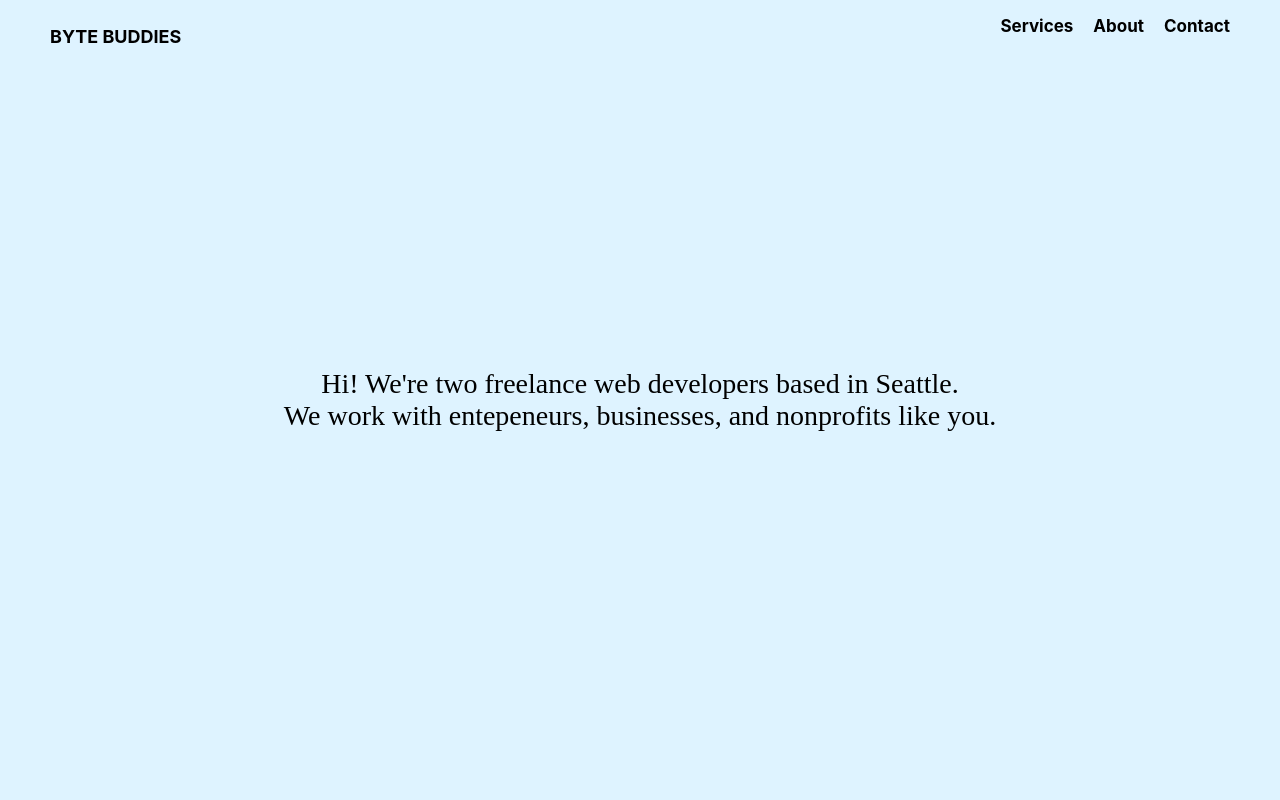
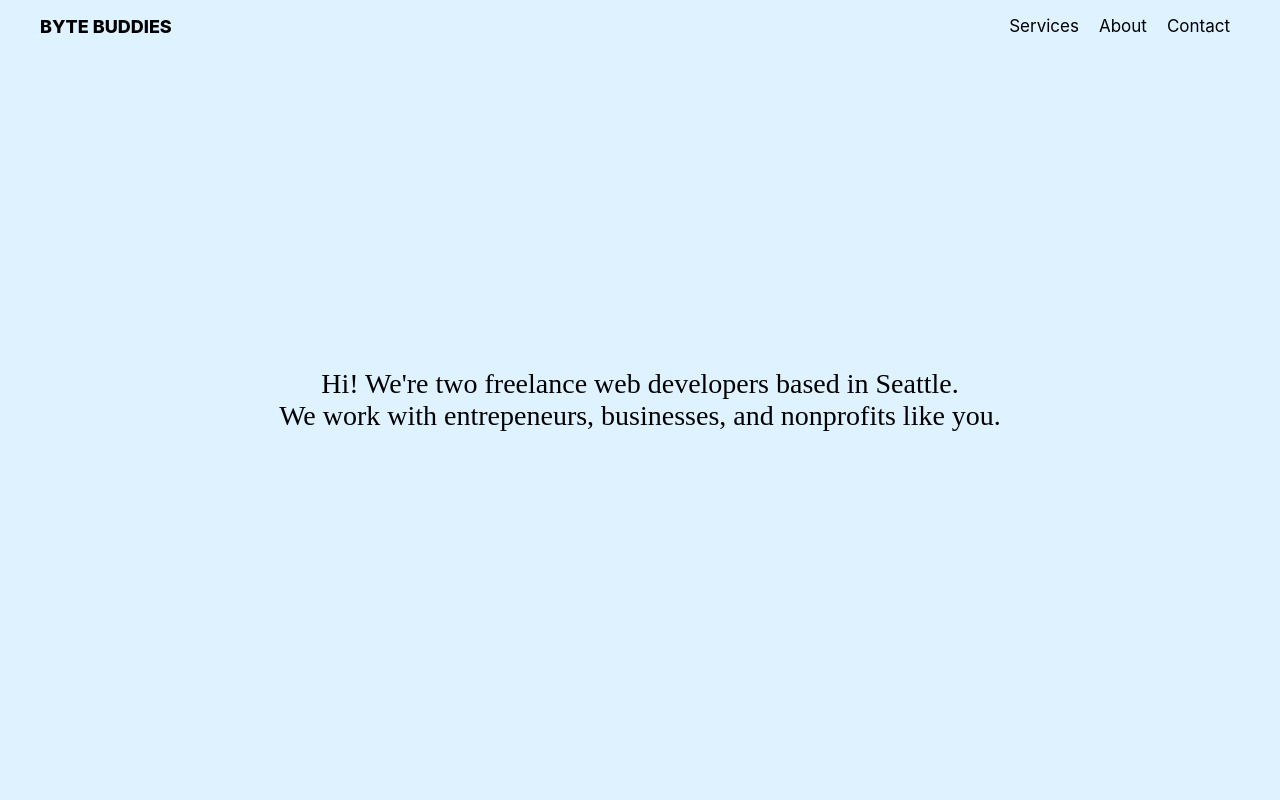
Before and after one commit to ByteBuddiesInc/Portfolio-Website, a React (Create React App) app: page / in a window 1280 px wide. Shown: the top 800 px of the page. Built offline with nearby package versions, Linux system fonts and the light colour scheme.

Commit message:
altered lgoo

```diff
--- a/src/App.css
+++ b/src/App.css
@@ -15,15 +15,13 @@
 }
 
 .services {
-  margin-top: 100vh; /* add margin-top equal to viewport height */
-  background-color: #063523;
+  background-color: #bcd2ff;
 }
 
 .link {
   text-decoration: none;
   display: inline;
   padding: 10px 10px;
-  font-weight: 700;
   font-size: large;
   cursor: pointer;
   position: relative; /* Add position:relative to allow for absolute positioning of the underline */
@@ -40,14 +38,12 @@
 }
 
 .main {
-  position: fixed; /* set position to fixed */
   top: 0; /* set top to 0 to keep it at the top */
   z-index: -1; /* set z-index to a lower value than other sections */
   text-align: left;
   font-family: 'Source Code Pro';
   background-color: #def3ff;
   width: 100%; /* set width to 100% */
-  height: 100%; /* set height to 100% */
   overflow: auto; /* enable scrolling if necessary */
 }
 
@@ -70,8 +66,11 @@
 
 #logo {
   float: left;
-  display: inline-block;
+  font-size: 18px;
+  font-weight: 800;
   cursor: pointer;
+  text-decoration: none;
+  display: inline;
 }
 
 .link::after {
--- a/src/App.js
+++ b/src/App.js
@@ -18,7 +18,7 @@ function App() {
     <div className="App">
       <div className="hero">
         <ul>
-        <li onClick={() => scrollToSection(main)} id="logo" className="link">
+          <li onClick={() => scrollToSection(main) } id="logo">
             BYTE BUDDIES
           </li>
           <li onClick={() => scrollToSection(services)} className="link"
@@ -36,7 +36,7 @@ function App() {
 
       <div ref={main} className="main">
           <div className="main-container">
-            <p style={{ fontSize: "28px" }}>Hi! We're two freelance web developers based in Seattle.<br></br>We work with entepeneurs, businesses, and nonprofits like you.</p>
+            <p style={{ fontSize: "28px" }}>Hi! We're two freelance web developers based in Seattle.<br></br>We work with entrepeneurs, businesses, and nonprofits like you.</p>
           </div>
 
       </div>
@@ -46,6 +46,29 @@ function App() {
           <h3 className="services-text">A good website goes a long way.</h3>
         </div>
       </div>
+
+      <div class="services">
+        <div class="box box1">
+          <h2>Box 1</h2>
+          <p>Text goes here</p>
+        </div>
+        <div class="box box2">
+          <h2>Box 2</h2>
+          <p>Text goes here</p>
+        </div>
+        <div class="box box3">
+          <h2>Box 3</h2>
+          <p>Text goes here</p>
+        </div>
+        <div class="box box4">
+          <h2>Box 4</h2>
+          <p>Text goes here</p>
+        </div>
+      </div>
+
+
+
+
 
       <div ref={about} className="about">
   <div className="about-text">
```
